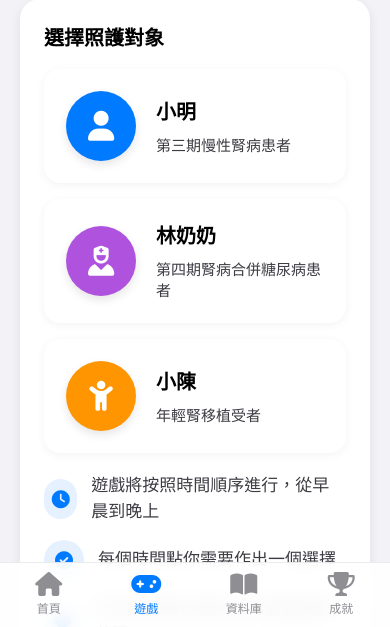
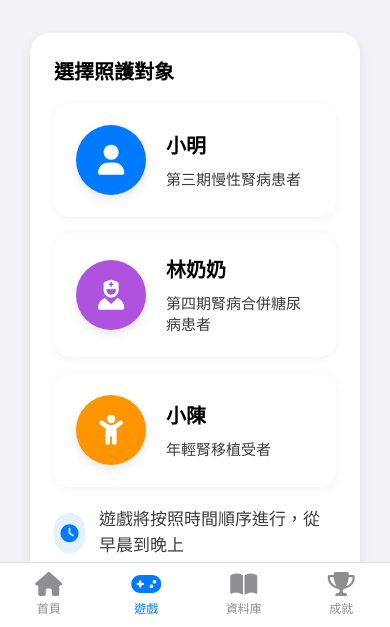
Before and after one commit to thunderlatent/KidneyPrototype, a plain HTML site: page daily-routine-game.html in a window 390 px wide. Shown: the part 217-844 px from the top of the page. Drawn offline with Linux system fonts and the light colour scheme.

Commit message:
更新所有頁面的viewport設置以支援iPhone 16 Pro Max，並優化底部標籤欄和內容容器的樣式

```diff
--- a/css/styles.css
+++ b/css/styles.css
@@ -97,9 +97,11 @@ input, select, textarea {
 /* iPhone 模擬容器 */
 .iphone-container {
     width: 100%;
-    height: 100vh;
+    height: 100%;
+    min-height: 100vh;
     max-width: var(--iphone-16-promax-width);
-    max-height: var(--iphone-16-promax-height);
+    max-height: 100vh;
+    padding: env(safe-area-inset-top) env(safe-area-inset-right) env(safe-area-inset-bottom) env(safe-area-inset-left);
     margin: 0 auto;
     position: relative;
     display: flex;
@@ -160,30 +162,24 @@ input, select, textarea {
 /* 內容容器 */
 .content-container {
     flex: 1;
-    overflow-y: auto; /* 只允許垂直滾動 */
-    overflow-x: hidden; /* 禁止水平滾動 */
-    -webkit-overflow-scrolling: touch;
+    overflow-y: auto;
+    padding: 10px;
+    padding-bottom: calc(65px + env(safe-area-inset-bottom));
     scroll-behavior: smooth;
-    width: 100%; /* 確保寬度不超出 */
-    padding-bottom: 65px; /* 為底部標籤欄留出空間 */
 }
 
 /* 底部標籤欄 */
 .tab-bar {
-    height: 65px;
-    background-color: rgba(255, 255, 255, 0.9);
-    backdrop-filter: blur(10px);
-    -webkit-backdrop-filter: blur(10px);
     display: flex;
-    border-top: 1px solid var(--ios-separator);
     position: fixed;
     bottom: 0;
     left: 0;
-    right: 0;
-    z-index: 100;
-    max-width: var(--iphone-16-promax-width);
-    margin: 0 auto;
-    flex-shrink: 0; /* 防止被擠壓 */
+    width: 100%;
+    height: calc(65px + env(safe-area-inset-bottom));
+    background-color: #ffffff;
+    border-top: 1px solid #e1e1e1;
+    z-index: 1000;
+    padding-bottom: env(safe-area-inset-bottom);
 }
 
 .tab-item {
--- a/daily-routine-game.html
+++ b/daily-routine-game.html
@@ -2,11 +2,11 @@
 <html lang="zh-Hant">
 <head>
     <meta charset="UTF-8">
-    <meta name="viewport" content="width=device-width, initial-scale=1.0, maximum-scale=1.0, user-scalable=no">
+    <meta name="viewport" content="width=device-width, initial-scale=1.0, viewport-fit=cover, maximum-scale=1.0, user-scalable=no">
     <meta name="color-scheme" content="light">
     <meta name="apple-mobile-web-app-capable" content="yes">
     <meta name="apple-mobile-web-app-status-bar-style" content="default">
-    <title>腎好康 - 腎臟保健日常模擬</title>
+    <title>腎好康 - 照護時間序列模擬</title>
     <link rel="stylesheet" href="css/styles.css">
     <link rel="stylesheet" href="css/daily-routine-game.css">
     <link rel="stylesheet" href="https://cdnjs.cloudflare.com/ajax/libs/font-awesome/6.0.0/css/all.min.css">
```
Also changed, not shown: index.html (+1 -1 lines), learning-resources.html (+1 -1 lines), main.html (+1 -1 lines), nutrition-tracker.html (added, +14 -0 lines), self-care-game.html (added, +14 -0 lines).
